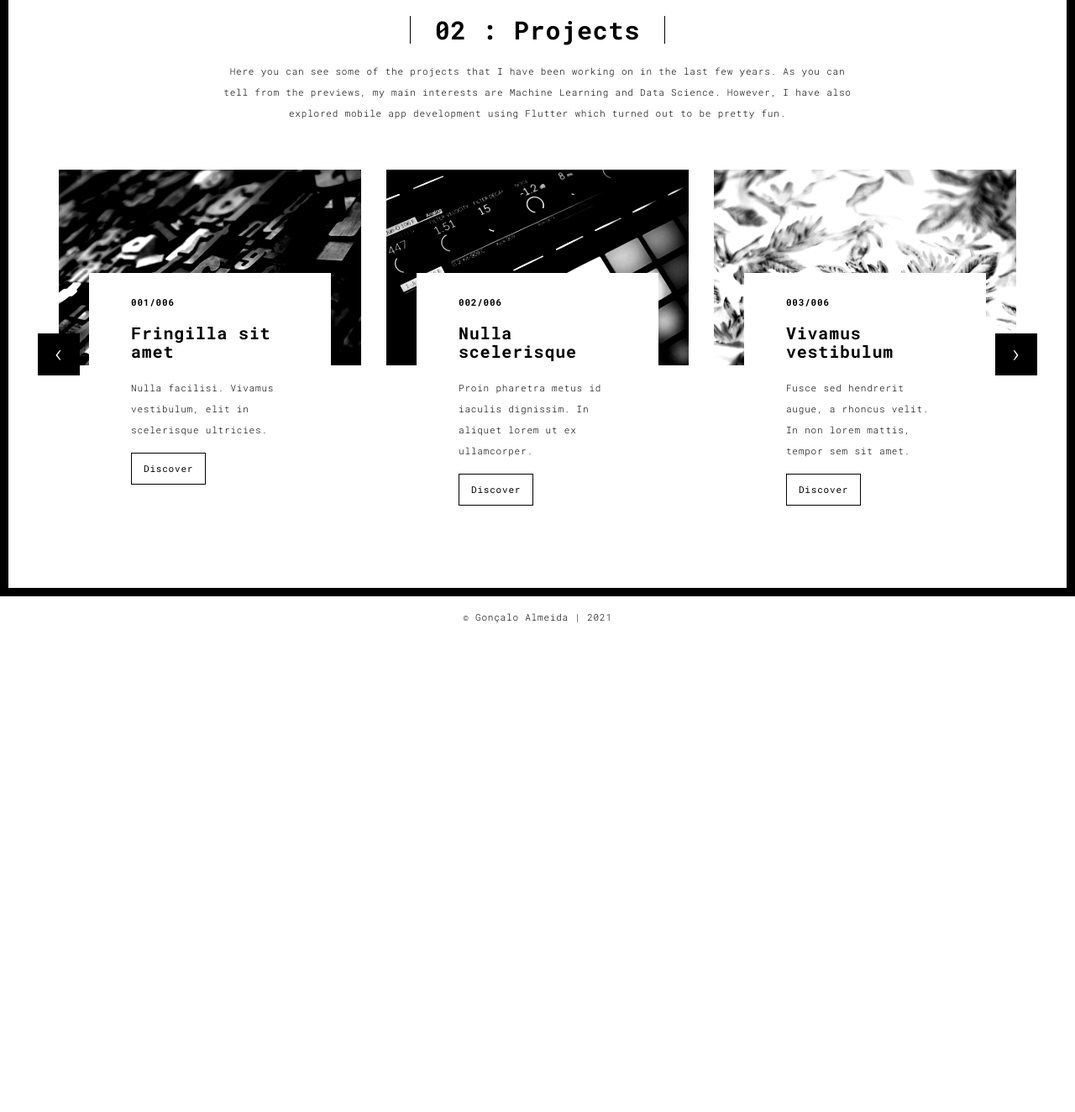
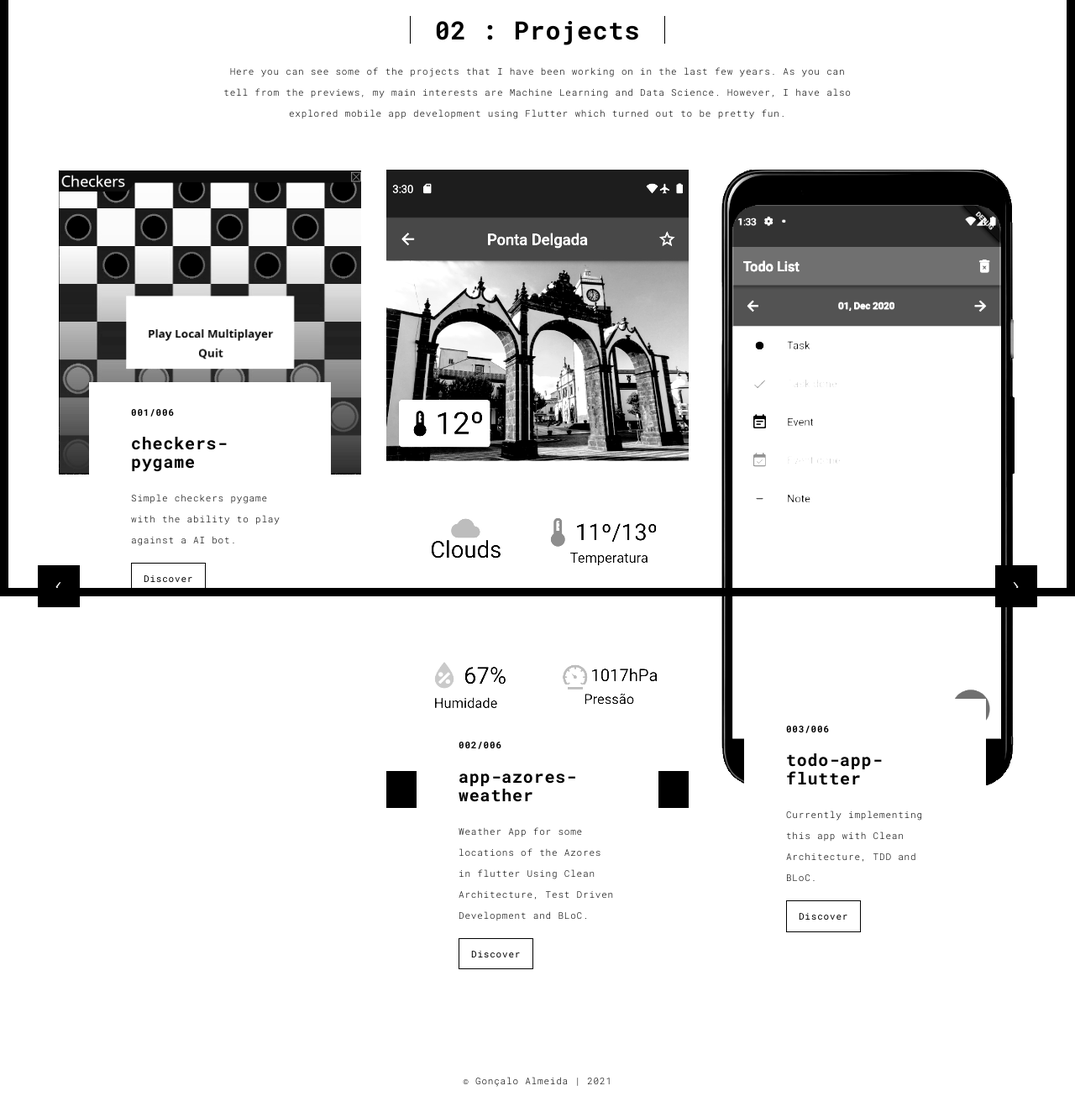
Before and after one commit to xaleza/portfolio-web, a Flask app: page /works in a window 1280 px wide. Shown: the part 90-1414 px from the top of the page at 84% size. Before the commit the page ends 832 px from the top, so only its background shows below. Run offline with Flask 2, Linux system fonts and the light colour scheme; some libraries are stand-ins or nearby versions.

Commit message:
works page update

```diff
--- a/templates/index.html
+++ b/templates/index.html
@@ -59,7 +59,7 @@
                 <span id="typed-strings">
                   <span>I'm Gonçalo Almeida</span>
                   <span>Portuguese Computer Scientist</span>
-                  <span>Studying Machine Learning</span>
+                  <span>Intersted in Machine Learning</span>
                 </span>
                 <span id="typed"></span>
               </h1>
--- a/templates/works.html
+++ b/templates/works.html
@@ -15,7 +15,7 @@
   <link rel="apple-touch-icon" sizes="180x180" href="./static/assets/apple-icon-180x180.png">
   <link href="./static/assets/favicon.ico" rel="icon">
 
-  <title>Title page</title>
+  <title>Projects</title>
 
 <link href="./static/main.3f6952e4.css" rel="stylesheet"></head>
 
@@ -74,34 +74,35 @@
                     <div class="col-sm-4">
 
                       <a href="./work.html" title="" class="black-image-project-hover">
-                        <img src="./static/assets/images/work01-hover.jpg" alt="" class="img-responsive">
+                        <img src="./static/assets/images/work01-hover.png" alt="" class="img-responsive">
                       </a>
                       <div class="card-container card-container-lg">
                         <h4>001/006</h4>
-                        <h3>Fringilla sit amet</h3>
-                        <p>Nulla facilisi. Vivamus vestibulum, elit in scelerisque ultricies.</p>
+                        <h3>checkers-pygame</h3>
+                        <p>Simple checkers pygame with the ability to play against a AI bot.</p>
                         <a href="./work.html" title="" class="btn btn-default">Discover</a>
                       </div>
                     </div>
                     <div class="col-sm-4">
                       <a href="./work.html" title="" class="black-image-project-hover">
-                        <img src="./static/assets/images/work02-hover.jpg" alt="" class="img-responsive">
+                        <img src="./static/assets/images/work02-hover.png" alt="" class="img-responsive">
                       </a>
                       <div class="card-container card-container-lg">
                         <h4>002/006</h4>
-                        <h3>Nulla scelerisque</h3>
-                        <p>Proin pharetra metus id iaculis dignissim. In aliquet lorem ut ex ullamcorper.</p>
+                        <h3>app-azores-weather</h3>
+                        <p>Weather App for some locations of the Azores in flutter Using Clean Architecture,
+                           Test Driven Development and BLoC.</p>
                         <a href="./work.html" title="" class="btn btn-default">Discover</a>
                       </div>
                     </div>
                     <div class="col-sm-4">
                       <a href="./work.html" title="" class="black-image-project-hover">
-                        <img src="./static/assets/images/work03-hover.jpg" alt="" class="img-responsive">
+                        <img src="./static/assets/images/work03-hover.png" alt="" class="img-responsive">
                       </a>
                       <div class="card-container card-container-lg">
                         <h4>003/006</h4>
-                        <h3>Vivamus vestibulum</h3>
-                        <p>Fusce sed hendrerit augue, a rhoncus velit. In non lorem mattis, tempor sem sit amet.</p>
+                        <h3>todo-app-flutter</h3>
+                        <p>Currently implementing this app with Clean Architecture, TDD and BLoC.</p>
                         <a href="./work.html" title="" class="btn btn-default">Discover</a>
                       </div>
                     </div>
@@ -110,7 +111,7 @@
                 <!--/row-->
             </div>
             <!--/item-->
-            <div class="item">
+            <!-- <div class="item">
                 <div class="row">
                   <div class="col-sm-4">
                     <a href="./work.html" class="black-image-project-hover">
@@ -148,8 +149,8 @@
                     </div>
 
                 </div>
-                <!--/row-->
-            </div>
+                <! --/row- ->
+            </div> -->
 
             <!--/item-->
         </div>
```
Also changed, not shown: static/assets/images/profil.jpg (deleted), static/assets/images/work01-hover.jpg (deleted), static/assets/images/work01-hover.png (added), static/assets/images/work02-hover.jpg (deleted), static/assets/images/work02-hover.png (added), static/assets/images/work03-hover.jpg (deleted), static/assets/images/work03-hover.png (added).
